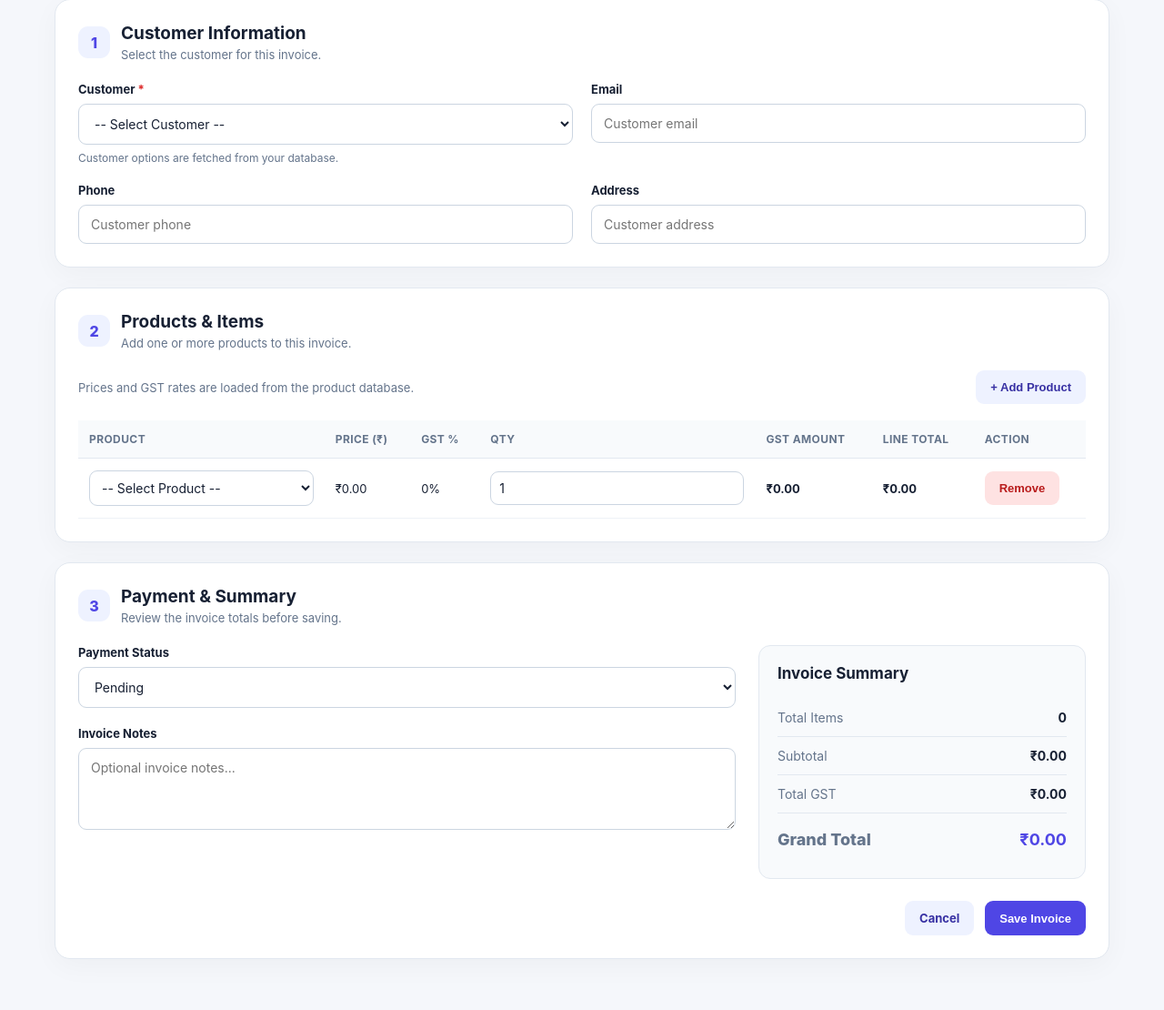
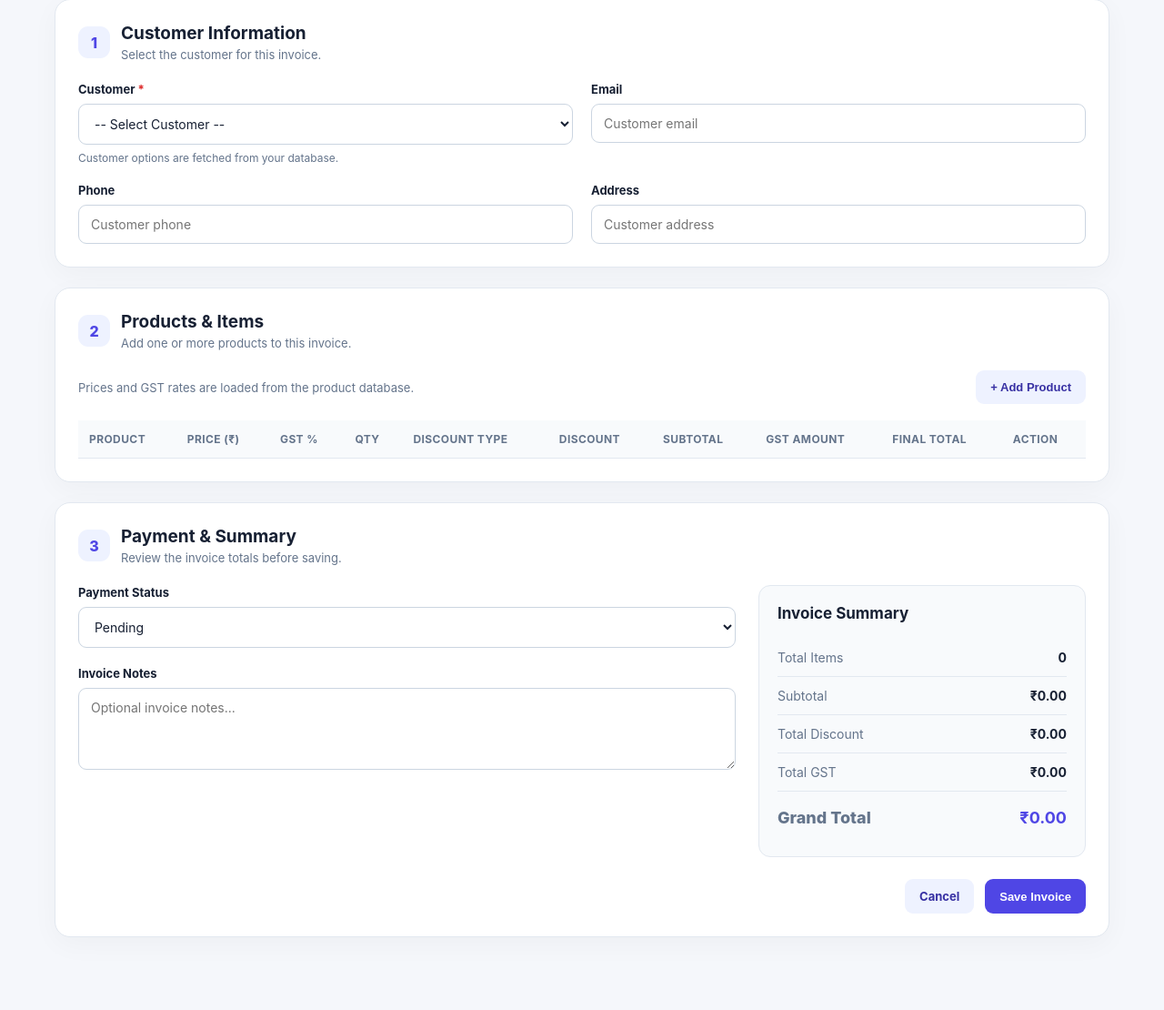
Before and after one commit to PythonWithRajesh/Advance-Billing-System-with-QR, a Django app: page /invoices/create/ in a window 1280 px wide. Shown: the part 183-1293 px from the top of the page at 91% size. Run offline with Django 5.2, Linux system fonts and the light colour scheme; a user stored in the database is signed in; data comes from the database, SQL or seed files in the repository; both versions use the stored data as it was after the commit; lists and menus that the app fills with data are empty.

Commit message:
Task 23: Integrate JavaScript logic to calculate the item total dynamically based on selected product, quantity, GST, and discount input fields.

```diff
--- a/billing/views.py
+++ b/billing/views.py
@@ -1,3 +1,6 @@
+from email import errors
+from urllib import request
+
 from django.contrib import messages
 from django.contrib.auth import authenticate, login, logout
 from django.contrib.auth.decorators import login_required
@@ -1551,6 +1554,7 @@ def create_invoice(request):
 
         prepared_items = []
         subtotal = Decimal("0.00")
+        total_discount = Decimal("0.00")
         total_gst = Decimal("0.00")
 
         if not errors:
@@ -1558,6 +1562,8 @@ def create_invoice(request):
                 try:
                     product_id = int(row.get("product_id"))
                     quantity = int(row.get("quantity"))
+                    discount_type = row.get("discount_type", "amount")
+                    discount_value = Decimal(str(row.get("discount_value", "0")))
 
                     product = Product.objects.get(id=product_id)
 
@@ -1574,57 +1580,87 @@ def create_invoice(request):
                         )
                         continue
 
+                    if discount_value < 0:
+                        errors.append("Discount cannot be negative.")
+                        continue
+
                     unit_price = product.price
                     gst_rate = product.gst_rate
 
-                    line_subtotal = unit_price * quantity
+                    line_subtotal = (
+                        unit_price * quantity
+                    ).quantize(Decimal("0.01"))
+
+                    if discount_type == "percent":
+                        if discount_value > 100:
+                            errors.append("Percentage discount cannot exceed 100%.")
+                            continue
+
+                        line_discount = (
+                            line_subtotal * discount_value / Decimal("100")
+                        ).quantize(Decimal("0.01"))
+
+                    elif discount_type == "amount":
+                        line_discount = discount_value.quantize(
+                            Decimal("0.01")
+                        )
+
+                    else:
+                        errors.append("Invalid discount type.")
+                        continue
+
+                    if line_discount > line_subtotal:
+                        errors.append(
+                            f"Discount cannot exceed subtotal for {product.name}."
+                        )
+                        continue
+
+                    taxable_amount = line_subtotal - line_discount
+
                     line_gst = (
-                        line_subtotal * gst_rate / Decimal("100")
+                        taxable_amount * gst_rate / Decimal("100")
                     ).quantize(Decimal("0.01"))
 
-                    line_total = line_subtotal + line_gst
+                    line_total = taxable_amount + line_gst
 
                     prepared_items.append({
                         "product": product,
                         "quantity": quantity,
                         "unit_price": unit_price,
                         "gst_rate": gst_rate,
+                        "subtotal": line_subtotal,
+                        "discount": line_discount,
                         "gst_amount": line_gst,
                         "total_price": line_total,
                     })
 
                     subtotal += line_subtotal
+                    total_discount += line_discount
                     total_gst += line_gst
 
-                except (Product.DoesNotExist, TypeError, ValueError):
-                    errors.append(
-                        "One of the selected products is invalid."
-                    )
-                except (InvalidOperation, ArithmeticError):
-                    errors.append(
-                        "Unable to calculate a product total."
-                    )
-
-        if not prepared_items and not errors:
-            errors.append("Please add at least one valid product.")
-
-        if errors:
-            for error in errors:
-                messages.error(request, error)
-
-            return render(
-                request,
-                "create_invoice.html",
-                {
-                    "customers": customers,
-                    "products": products,
-                    "form_customer": customer_id,
-                    "form_payment_status": payment_status,
-                    "form_notes": notes,
-                },
-            )
-
-        grand_total = subtotal + total_gst
+                except (Product.DoesNotExist, TypeError, ValueError, InvalidOperation):
+                    errors.append("Invalid product, quantity, or discount value.")
+
+                    if not prepared_items and not errors:
+                        errors.append("Please add at least one valid product.")
+
+                    if errors:
+                        for error in errors:
+                            messages.error(request, error)
+
+                return render(request,"create_invoice.html",
+                    {
+                        "customers": customers,
+                        "products": products,
+                        "form_customer": customer_id,
+                        "form_payment_status": payment_status,
+                        "form_notes": notes,
+                        "payment_status_choices": Invoice.PAYMENT_STATUS_CHOICES,
+                    },
+
+                )
+
+        grand_total = subtotal - total_discount + total_gst
 
         # Save invoice and items together, so partial invoices are not saved.
         try:
--- a/templates/create_invoice.html
+++ b/templates/create_invoice.html
@@ -562,8 +562,11 @@
                                 <th>Price (₹)</th>
                                 <th>GST %</th>
                                 <th>Qty</th>
+                                <th>Discount Type</th>
+                                <th>Discount</th>
+                                <th>Subtotal</th>
                                 <th>GST Amount</th>
-                                <th>Line Total</th>
+                                <th>Final Total</th>
                                 <th>Action</th>
                             </tr>
                         </thead>
@@ -619,6 +622,11 @@
                     <div class="summary-row">
                         <span>Subtotal</span>
                         <strong id="subtotal">₹0.00</strong>
+                    </div>
+
+                    <div class="summary-row">
+                        <span>Total Discount</span>
+                        <strong id="totalDiscount">₹0.00</strong>
                     </div>
 
                     <div class="summary-row">
@@ -696,22 +704,6 @@
 </script>
 
 <script>
-    /*
-     * Product records are provided below through Django template JSON.
-     */
-    const productOptions = [
-        {% for product in products %}
-        {
-            id: {{ product.id }},
-            name: "{{ product.name|escapejs }}",
-            category: "{{ product.category|escapejs }}",
-            price: "{{ product.price }}",
-            gst: "{{ product.gst_rate }}",
-            stock: {{ product.stock }}
-        }{% if not forloop.last %},{% endif %}
-        {% endfor %}
-    ];
-
     const itemsBody = document.getElementById("itemsBody");
     const addItemBtn = document.getElementById("addItemBtn");
     const invoiceForm = document.getElementById("invoiceForm");
@@ -721,6 +713,20 @@
             minimumFractionDigits: 2,
             maximumFractionDigits: 2
         });
+    }
+
+    function roundMoney(value) {
+        return Math.round((value + Number.EPSILON) * 100) / 100;
+    }
+
+    function escapeHtml(value) {
+        return String(value).replace(/[&<>"']/g, char => ({
+            "&": "&amp;",
+            "<": "&lt;",
+            ">": "&gt;",
+            '"': "&quot;",
+            "'": "&#039;"
+        })[char]);
     }
 
     function createProductOptions() {
@@ -737,16 +743,6 @@
         return html;
     }
 
-    function escapeHtml(value) {
-        return String(value).replace(/[&<>"']/g, char => ({
-            "&": "&amp;",
-            "<": "&lt;",
-            ">": "&gt;",
-            '"': "&quot;",
-            "'": "&#039;"
-        })[char]);
-    }
-
     function addItemRow() {
         if (!productOptions.length) {
             alert("No products available. Please add a product first.");
@@ -761,14 +757,39 @@
                     ${createProductOptions()}
                 </select>
             </td>
+
             <td class="price-cell">₹0.00</td>
             <td class="gst-cell">0%</td>
+
             <td>
-                <input type="number" class="quantity-input"
-                       min="1" value="1" step="1" required>
+                <input type="number"
+                       class="quantity-input"
+                       min="1"
+                       value="1"
+                       step="1"
+                       required>
             </td>
+
+            <td>
+                <select class="discount-type">
+                    <option value="amount">Fixed ₹</option>
+                    <option value="percent">Percent %</option>
+                </select>
+            </td>
+
+            <td>
+                <input type="number"
+                       class="discount-input"
+                       min="0"
+                       value="0"
+                       step="0.01"
+                       required>
+            </td>
+
+            <td class="subtotal-cell amount">₹0.00</td>
             <td class="gst-amount amount">₹0.00</td>
             <td class="line-total amount">₹0.00</td>
+
             <td>
                 <button type="button" class="btn btn-danger remove-row">
                     Remove
@@ -788,103 +809,197 @@
             () => updateRow(row)
         );
 
-        row.querySelector(".remove-row").addEventListener("click", () => {
-            row.remove();
-            calculateSummary();
-        });
+        row.querySelector(".discount-type").addEventListener(
+            "change",
+            () => updateRow(row)
+        );
+
+        row.querySelector(".discount-input").addEventListener(
+            "input",
+            () => updateRow(row)
+        );
+
+        row.querySelector(".remove-row").addEventListener(
+            "click",
+            () => {
+                row.remove();
+                calculateSummary();
+            }
+        );
 
         updateRow(row);
     }
 
-    function updateRow(row) {
+    function getRowCalculation(row) {
         const productId = row.querySelector(".product-select").value;
-        const quantityInput = row.querySelector(".quantity-input");
 
         const product = productOptions.find(
             item => String(item.id) === String(productId)
         );
 
         if (!product) {
-            row.dataset.productId = "";
+            return null;
+        }
+
+        const quantity = Number(
+            row.querySelector(".quantity-input").value
+        );
+
+        const discountInput = Number(
+            row.querySelector(".discount-input").value || 0
+        );
+
+        const discountType = row.querySelector(".discount-type").value;
+
+        if (
+            !Number.isInteger(quantity) ||
+            quantity <= 0 ||
+            !Number.isFinite(discountInput) ||
+            discountInput < 0
+        ) {
+            return null;
+        }
+
+        const unitPrice = Number(product.price);
+        const gstRate = Number(product.gst);
+
+        const subtotal = roundMoney(unitPrice * quantity);
+
+        let discount = 0;
+
+        if (discountType === "percent") {
+            if (discountInput > 100) {
+                return {
+                    error: "Percentage discount cannot exceed 100%."
+                };
+            }
+
+            discount = roundMoney(subtotal * discountInput / 100);
+        } else {
+            discount = roundMoney(discountInput);
+        }
+
+        if (discount > subtotal) {
+            return {
+                error: "Discount cannot exceed the item subtotal."
+            };
+        }
+
+        const taxableAmount = roundMoney(subtotal - discount);
+
+        const gstAmount = roundMoney(
+            taxableAmount * gstRate / 100
+        );
+
+        const finalTotal = roundMoney(
+            taxableAmount + gstAmount
+        );
+
+        return {
+            product,
+            quantity,
+            unitPrice,
+            gstRate,
+            subtotal,
+            discount,
+            taxableAmount,
+            gstAmount,
+            finalTotal
+        };
+    }
+
+    function updateRow(row) {
+        const productId = row.querySelector(".product-select").value;
+
+        const product = productOptions.find(
+            item => String(item.id) === String(productId)
+        );
+
+        if (!product) {
             row.querySelector(".price-cell").textContent = "₹0.00";
             row.querySelector(".gst-cell").textContent = "0%";
+            row.querySelector(".subtotal-cell").textContent = "₹0.00";
             row.querySelector(".gst-amount").textContent = "₹0.00";
             row.querySelector(".line-total").textContent = "₹0.00";
+
             calculateSummary();
             return;
         }
 
-        row.dataset.productId = product.id;
+        row.querySelector(".price-cell").textContent = money(product.price);
+        row.querySelector(".gst-cell").textContent = product.gst + "%";
 
-        const quantity = Math.max(1, parseInt(quantityInput.value || "1", 10));
-        const price = Number(product.price);
-        const gstRate = Number(product.gst);
+        const result = getRowCalculation(row);
 
-        const lineSubtotal = price * quantity;
-        const lineGst = Math.round(
-            (lineSubtotal * gstRate / 100 + Number.EPSILON) * 100
-        ) / 100;
-        const lineTotal = lineSubtotal + lineGst;
+        if (!result || result.error) {
+            row.querySelector(".subtotal-cell").textContent = "—";
+            row.querySelector(".gst-amount").textContent = "—";
+            row.querySelector(".line-total").textContent = "—";
 
-        row.querySelector(".price-cell").textContent = money(price);
-        row.querySelector(".gst-cell").textContent = gstRate + "%";
-        row.querySelector(".gst-amount").textContent = money(lineGst);
-        row.querySelector(".line-total").textContent = money(lineTotal);
+            calculateSummary();
+            return;
+        }
+
+        row.querySelector(".subtotal-cell").textContent =
+            money(result.subtotal);
+
+        row.querySelector(".gst-amount").textContent =
+            money(result.gstAmount);
+
+        row.querySelector(".line-total").textContent =
+            money(result.finalTotal);
 
         calculateSummary();
     }
 
     function calculateSummary() {
         let subtotal = 0;
+        let totalDiscount = 0;
         let totalGst = 0;
+        let grandTotal = 0;
         let totalItems = 0;
 
         const rows = [...itemsBody.querySelectorAll("tr")];
 
         rows.forEach(row => {
-            const productId = row.querySelector(".product-select").value;
-            const product = productOptions.find(
-                item => String(item.id) === String(productId)
-            );
+            const result = getRowCalculation(row);
 
-            if (!product) return;
+            if (!result || result.error) {
+                return;
+            }
 
-            const quantity = Math.max(
-                1,
-                parseInt(row.querySelector(".quantity-input").value || "1", 10)
-            );
-
-            const lineSubtotal = Number(product.price) * quantity;
-            const lineGst = Math.round(
-                (lineSubtotal * Number(product.gst) / 100 + Number.EPSILON) * 100
-            ) / 100;
-
-            subtotal += lineSubtotal;
-            totalGst += lineGst;
-            totalItems += quantity;
+            subtotal += result.subtotal;
+            totalDiscount += result.discount;
+            totalGst += result.gstAmount;
+            grandTotal += result.finalTotal;
+            totalItems += result.quantity;
         });
 
         document.getElementById("totalItems").textContent = totalItems;
-        document.getElementById("subtotal").textContent = money(subtotal);
-        document.getElementById("totalGst").textContent = money(totalGst);
+
+        document.getElementById("subtotal").textContent =
+            money(roundMoney(subtotal));
+
+        document.getElementById("totalDiscount").textContent =
+            money(roundMoney(totalDiscount));
+
+        document.getElementById("totalGst").textContent =
+            money(roundMoney(totalGst));
+
         document.getElementById("grandTotal").textContent =
-            money(subtotal + totalGst);
+            money(roundMoney(grandTotal));
     }
 
     if (addItemBtn) {
         addItemBtn.addEventListener("click", addItemRow);
-        addItemRow();
+
+        if (productOptions.length > 0) {
+            addItemRow();
+        }
     }
 
     invoiceForm.addEventListener("submit", function(event) {
         const rows = [...itemsBody.querySelectorAll("tr")];
-
-        if (!customerSelect.value) {
-            event.preventDefault();
-            alert("Please select a customer.");
-            customerSelect.focus();
-            return;
-        }
 
         if (!rows.length) {
             event.preventDefault();
@@ -897,45 +1012,35 @@
 
         for (const row of rows) {
             const productId = row.querySelector(".product-select").value;
-            const quantity = parseInt(
-                row.querySelector(".quantity-input").value || "0",
-                10
-            );
+            const result = getRowCalculation(row);
 
-            if (!productId) {
+            if (!productId || !result) {
                 event.preventDefault();
-                alert("Please select a product for each row.");
+                alert("Please select a product and enter a valid quantity and discount.");
                 return;
             }
 
-            if (!Number.isInteger(quantity) || quantity <= 0) {
+            if (result.error) {
                 event.preventDefault();
-                alert("Product quantity must be a positive whole number.");
+                alert(result.error);
                 return;
             }
 
-            const product = productOptions.find(
-                item => String(item.id) === String(productId)
-            );
-
-            if (!product) {
-                event.preventDefault();
-                alert("Invalid product selected.");
-                return;
-            }
-
-            if (quantity > product.stock) {
+            if (result.quantity > result.product.stock) {
                 event.preventDefault();
                 alert(
-                    `Insufficient stock for ${product.name}. ` +
-                    `Available stock: ${product.stock}.`
+                    `Insufficient stock for ${result.product.name}. ` +
+                    `Available stock: ${result.product.stock}.`
                 );
                 return;
             }
 
             if (seenProducts.has(String(productId))) {
                 event.preventDefault();
-                alert("Please select each product only once. Increase its quantity instead.");
+                alert(
+                    "Please select each product only once. " +
+                    "Increase its quantity instead."
+                );
                 return;
             }
 
@@ -943,16 +1048,16 @@
 
             submittedItems.push({
                 product_id: Number(productId),
-                quantity: quantity
+                quantity: result.quantity,
+                discount_type: row.querySelector(".discount-type").value,
+                discount_value: Number(
+                    row.querySelector(".discount-input").value || 0
+                )
             });
         }
 
         document.getElementById("itemsJson").value =
             JSON.stringify(submittedItems);
-
-        const submitBtn = document.getElementById("submitBtn");
-        submitBtn.disabled = true;
-        submitBtn.textContent = "Saving Invoice...";
     });
 </script>
 
```
Also changed, not shown: db.sqlite3.
